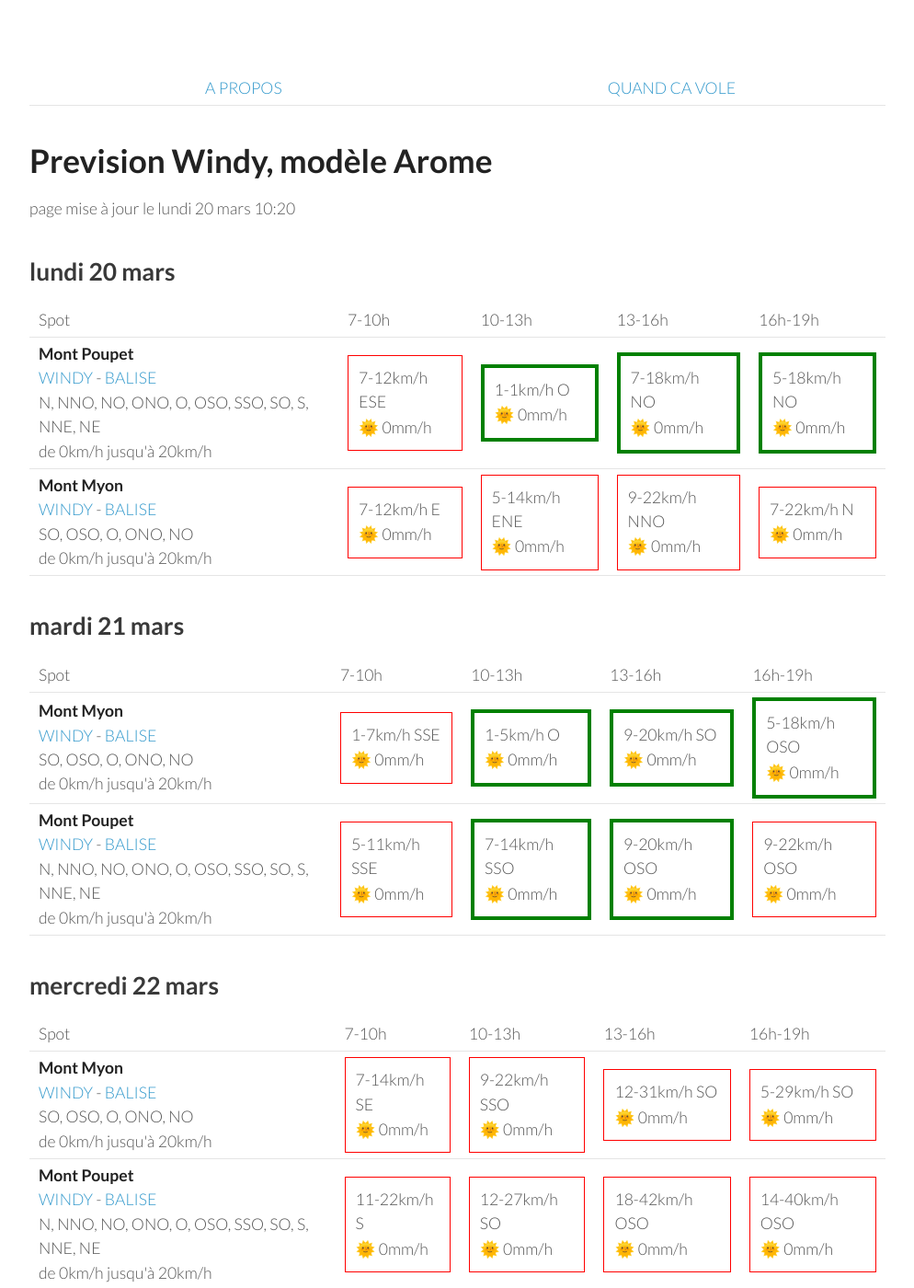
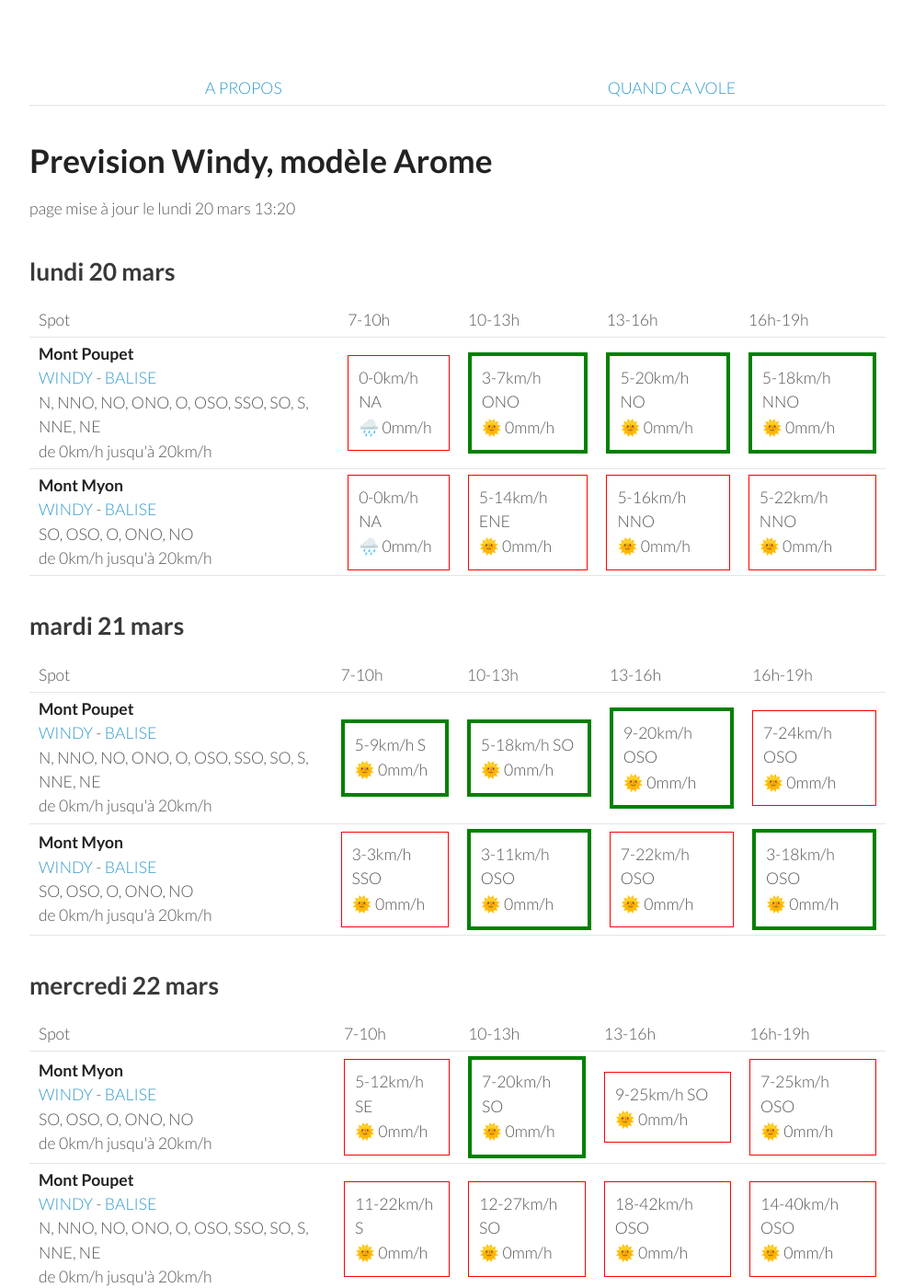
Before and after one commit to parapente-dans-le-nord/parapente-dans-le-nord.github.io, a Jekyll site: the page built from jura.markdown, in a window 1280 px wide and 1400 px high. Shown: the whole window at 92% size, without its empty margins (26-1020 px from the left). Built offline with Jekyll 4.4.1, drawn with Linux system fonts in a browser that asks for light colours; some of the changed text lies outside the part shown.

Commit message:
update index.markdown

```diff
--- a/jura.markdown
+++ b/jura.markdown
@@ -7,7 +7,7 @@ title:  "Tous les spots"
 {: .links}
 
 # Prevision Windy, modèle Arome
-page mise à jour le lundi 20 mars 10:20
+page mise à jour le lundi 20 mars 13:20
 
 ## lundi 20 mars
 
@@ -24,21 +24,19 @@ page mise à jour le lundi 20 mars 10:20
 <tr>
         <td><strong>Mont Poupet</strong><br><a href="https://windy.com/46.970/5.876?46.541,5.876,8">WINDY</a> - <span class=""><a href="http://www.balisemeteo.com/balise.php?idBalise=92">BALISE</a> </span><br> <span class="vent-favorable">N, NNO, NO, ONO, O, OSO, SSO, SO, S, NNE, NE</span><br><span class="force-vent">de 0km/h jusqu'à 20km/h</span> </td>
 
-            <td><div class="not-flyable"><p>7-12km/h ESE</p><p>🌞 0mm/h</p></div></td>
-            <td><div class="flyable"><p>1-1km/h O</p><p>🌞 0mm/h</p></div></td>
-            <td><div class="flyable"><p>7-18km/h NO</p><p>🌞 0mm/h</p></div></td>
-            <td><div class="flyable"><p>5-18km/h NO</p><p>🌞 0mm/h</p></div></td>
-
+            <td><div class="not-flyable"><p>0-0km/h NA</p><p>🌧️ 0mm/h</p></div></td>
+            <td><div class="flyable"><p>3-7km/h ONO</p><p>🌞 0mm/h</p></div></td>
+            <td><div class="flyable"><p>5-20km/h NO</p><p>🌞 0mm/h</p></div></td>
+            <td><div class="flyable"><p>5-18km/h NNO</p><p>🌞 0mm/h</p></div></td>
 
     </tr>
 <tr>
         <td><strong>Mont Myon</strong><br><a href="https://windy.com/46.331/5.397?45.898,5.394,8,m:eWoagj8">WINDY</a> - <span class=""><a href="http://www.balisemeteo.com/balise.php?idBalise=70">BALISE</a> </span><br> <span class="vent-favorable">SO, OSO, O, ONO, NO</span><br><span class="force-vent">de 0km/h jusqu'à 20km/h</span> </td>
 
-            <td><div class="not-flyable"><p>7-12km/h E</p><p>🌞 0mm/h</p></div></td>
+            <td><div class="not-flyable"><p>0-0km/h NA</p><p>🌧️ 0mm/h</p></div></td>
             <td><div class="not-flyable"><p>5-14km/h ENE</p><p>🌞 0mm/h</p></div></td>
-            <td><div class="not-flyable"><p>9-22km/h NNO</p><p>🌞 0mm/h</p></div></td>
-            <td><div class="not-flyable"><p>7-22km/h N</p><p>🌞 0mm/h</p></div></td>
-
+            <td><div class="not-flyable"><p>5-16km/h NNO</p><p>🌞 0mm/h</p></div></td>
+            <td><div class="not-flyable"><p>5-22km/h NNO</p><p>🌞 0mm/h</p></div></td>
 
     </tr>
 
@@ -58,22 +56,22 @@ page mise à jour le lundi 20 mars 10:20
       <td>16h-19h</td>
     </tr>
 <tr>
-        <td><strong>Mont Myon</strong><br><a href="https://windy.com/46.331/5.397?45.898,5.394,8,m:eWoagj8">WINDY</a> - <span class=""><a href="http://www.balisemeteo.com/balise.php?idBalise=70">BALISE</a> </span><br> <span class="vent-favorable">SO, OSO, O, ONO, NO</span><br><span class="force-vent">de 0km/h jusqu'à 20km/h</span> </td>
+        <td><strong>Mont Poupet</strong><br><a href="https://windy.com/46.970/5.876?46.541,5.876,8">WINDY</a> - <span class=""><a href="http://www.balisemeteo.com/balise.php?idBalise=92">BALISE</a> </span><br> <span class="vent-favorable">N, NNO, NO, ONO, O, OSO, SSO, SO, S, NNE, NE</span><br><span class="force-vent">de 0km/h jusqu'à 20km/h</span> </td>
 
-            <td><div class="not-flyable"><p>1-7km/h SSE</p><p>🌞 0mm/h</p></div></td>
-            <td><div class="flyable"><p>1-5km/h O</p><p>🌞 0mm/h</p></div></td>
-            <td><div class="flyable"><p>9-20km/h SO</p><p>🌞 0mm/h</p></div></td>
-            <td><div class="flyable"><p>5-18km/h OSO</p><p>🌞 0mm/h</p></div></td>
+            <td><div class="flyable"><p>5-9km/h S</p><p>🌞 0mm/h</p></div></td>
+            <td><div class="flyable"><p>5-18km/h SO</p><p>🌞 0mm/h</p></div></td>
+            <td><div class="flyable"><p>9-20km/h OSO</p><p>🌞 0mm/h</p></div></td>
+            <td><div class="not-flyable"><p>7-24km/h OSO</p><p>🌞 0mm/h</p></div></td>
 
 
     </tr>
 <tr>
-        <td><strong>Mont Poupet</strong><br><a href="https://windy.com/46.970/5.876?46.541,5.876,8">WINDY</a> - <span class=""><a href="http://www.balisemeteo.com/balise.php?idBalise=92">BALISE</a> </span><br> <span class="vent-favorable">N, NNO, NO, ONO, O, OSO, SSO, SO, S, NNE, NE</span><br><span class="force-vent">de 0km/h jusqu'à 20km/h</span> </td>
+        <td><strong>Mont Myon</strong><br><a href="https://windy.com/46.331/5.397?45.898,5.394,8,m:eWoagj8">WINDY</a> - <span class=""><a href="http://www.balisemeteo.com/balise.php?idBalise=70">BALISE</a> </span><br> <span class="vent-favorable">SO, OSO, O, ONO, NO</span><br><span class="force-vent">de 0km/h jusqu'à 20km/h</span> </td>
 
-            <td><div class="not-flyable"><p>5-11km/h SSE</p><p>🌞 0mm/h</p></div></td>
-            <td><div class="flyable"><p>7-14km/h SSO</p><p>🌞 0mm/h</p></div></td>
-            <td><div class="flyable"><p>9-20km/h OSO</p><p>🌞 0mm/h</p></div></td>
-            <td><div class="not-flyable"><p>9-22km/h OSO</p><p>🌞 0mm/h</p></div></td>
+            <td><div class="not-flyable"><p>3-3km/h SSO</p><p>🌞 0mm/h</p></div></td>
+            <td><div class="flyable"><p>3-11km/h OSO</p><p>🌞 0mm/h</p></div></td>
+            <td><div class="not-flyable"><p>7-22km/h OSO</p><p>🌞 0mm/h</p></div></td>
+            <td><div class="flyable"><p>3-18km/h OSO</p><p>🌞 0mm/h</p></div></td>
 
 
     </tr>
@@ -96,10 +94,10 @@ page mise à jour le lundi 20 mars 10:20
 <tr>
         <td><strong>Mont Myon</strong><br><a href="https://windy.com/46.331/5.397?45.898,5.394,8,m:eWoagj8">WINDY</a> - <span class=""><a href="http://www.balisemeteo.com/balise.php?idBalise=70">BALISE</a> </span><br> <span class="vent-favorable">SO, OSO, O, ONO, NO</span><br><span class="force-vent">de 0km/h jusqu'à 20km/h</span> </td>
 
-            <td><div class="not-flyable"><p>7-14km/h SE</p><p>🌞 0mm/h</p></div></td>
-            <td><div class="not-flyable"><p>9-22km/h SSO</p><p>🌞 0mm/h</p></div></td>
-            <td><div class="not-flyable"><p>12-31km/h SO</p><p>🌞 0mm/h</p></div></td>
-            <td><div class="not-flyable"><p>5-29km/h SO</p><p>🌞 0mm/h</p></div></td>
+            <td><div class="not-flyable"><p>5-12km/h SE</p><p>🌞 0mm/h</p></div></td>
+            <td><div class="flyable"><p>7-20km/h SO</p><p>🌞 0mm/h</p></div></td>
+            <td><div class="not-flyable"><p>9-25km/h SO</p><p>🌞 0mm/h</p></div></td>
+            <td><div class="not-flyable"><p>7-25km/h OSO</p><p>🌞 0mm/h</p></div></td>
 
 
     </tr>
@@ -132,10 +130,10 @@ page mise à jour le lundi 20 mars 10:20
 <tr>
         <td><strong>Mont Myon</strong><br><a href="https://windy.com/46.331/5.397?45.898,5.394,8,m:eWoagj8">WINDY</a> - <span class=""><a href="http://www.balisemeteo.com/balise.php?idBalise=70">BALISE</a> </span><br> <span class="vent-favorable">SO, OSO, O, ONO, NO</span><br><span class="force-vent">de 0km/h jusqu'à 20km/h</span> </td>
 
-            <td><div class="not-flyable"><p>14-37km/h S</p><p>🌞 0mm/h</p></div></td>
-            <td><div class="not-flyable"><p>14-33km/h SSO</p><p>🌞 0mm/h</p></div></td>
-            <td><div class="not-flyable"><p>12-35km/h SSO</p><p>🌞 0mm/h</p></div></td>
-            <td><div class="not-flyable"><p>16-40km/h SSO</p><p>🌞 0mm/h</p></div></td>
+            <td><div class="not-flyable"><p>16-40km/h S</p><p>🌞 0mm/h</p></div></td>
+            <td><div class="not-flyable"><p>14-35km/h SSO</p><p>🌞 0mm/h</p></div></td>
+            <td><div class="not-flyable"><p>20-46km/h SSO</p><p>🌞 0mm/h</p></div></td>
+            <td><div class="not-flyable"><p>14-44km/h SSO</p><p>🌞 0mm/h</p></div></td>
 
 
     </tr>
@@ -168,10 +166,10 @@ page mise à jour le lundi 20 mars 10:20
 <tr>
         <td><strong>Mont Myon</strong><br><a href="https://windy.com/46.331/5.397?45.898,5.394,8,m:eWoagj8">WINDY</a> - <span class=""><a href="http://www.balisemeteo.com/balise.php?idBalise=70">BALISE</a> </span><br> <span class="vent-favorable">SO, OSO, O, ONO, NO</span><br><span class="force-vent">de 0km/h jusqu'à 20km/h</span> </td>
 
-            <td><div class="not-flyable"><p>14-46km/h S</p><p>🌧 3.6mm/h</p></div></td>
-            <td><div class="not-flyable"><p>16-35km/h S</p><p>🌧 5mm/h</p></div></td>
-            <td><div class="not-flyable"><p>14-38km/h S</p><p>🌧 2.4mm/h</p></div></td>
-            <td><div class="not-flyable"><p>16-40km/h SSO</p><p>🌧 0.9mm/h</p></div></td>
+            <td><div class="not-flyable"><p>20-46km/h S</p><p>🌧 3.8mm/h</p></div></td>
+            <td><div class="not-flyable"><p>18-44km/h S</p><p>🌧 4.9mm/h</p></div></td>
+            <td><div class="not-flyable"><p>20-44km/h SSO</p><p>🌧 1.5mm/h</p></div></td>
+            <td><div class="not-flyable"><p>16-44km/h SO</p><p>🌧 3.3mm/h</p></div></td>
 
 
     </tr>
@@ -202,6 +200,16 @@ page mise à jour le lundi 20 mars 10:20
       <td>16h-19h</td>
     </tr>
 <tr>
+        <td><strong>Mont Myon</strong><br><a href="https://windy.com/46.331/5.397?45.898,5.394,8,m:eWoagj8">WINDY</a> - <span class=""><a href="http://www.balisemeteo.com/balise.php?idBalise=70">BALISE</a> </span><br> <span class="vent-favorable">SO, OSO, O, ONO, NO</span><br><span class="force-vent">de 0km/h jusqu'à 20km/h</span> </td>
+
+            <td><div class="not-flyable"><p>9-20km/h S</p><p>🌧 0.2mm/h</p></div></td>
+            <td><div class="not-flyable"><p>14-31km/h SSO</p><p>🌞 0mm/h</p></div></td>
+            <td><div class="not-flyable"><p>16-37km/h SO</p><p>🌧 0.2mm/h</p></div></td>
+            <td><div class="not-flyable"><p>11-35km/h SO</p><p>🌞 0mm/h</p></div></td>
+
+
+    </tr>
+<tr>
         <td><strong>Mont Poupet</strong><br><a href="https://windy.com/46.970/5.876?46.541,5.876,8">WINDY</a> - <span class=""><a href="http://www.balisemeteo.com/balise.php?idBalise=92">BALISE</a> </span><br> <span class="vent-favorable">N, NNO, NO, ONO, O, OSO, SSO, SO, S, NNE, NE</span><br><span class="force-vent">de 0km/h jusqu'à 20km/h</span> </td>
 
             <td><div class="not-flyable"><p>18-38km/h SO</p><p>🌧 0.9mm/h</p></div></td>
```
